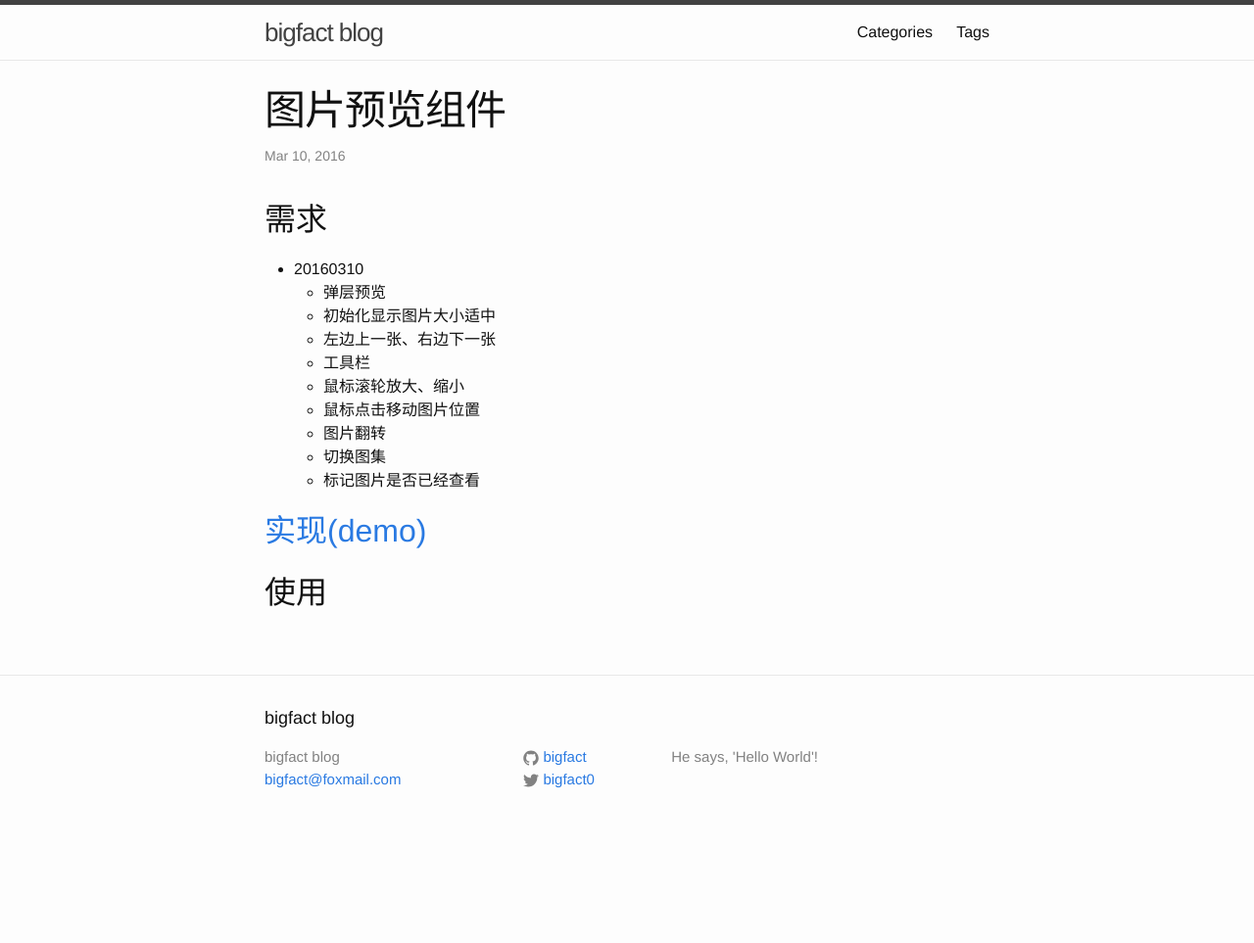
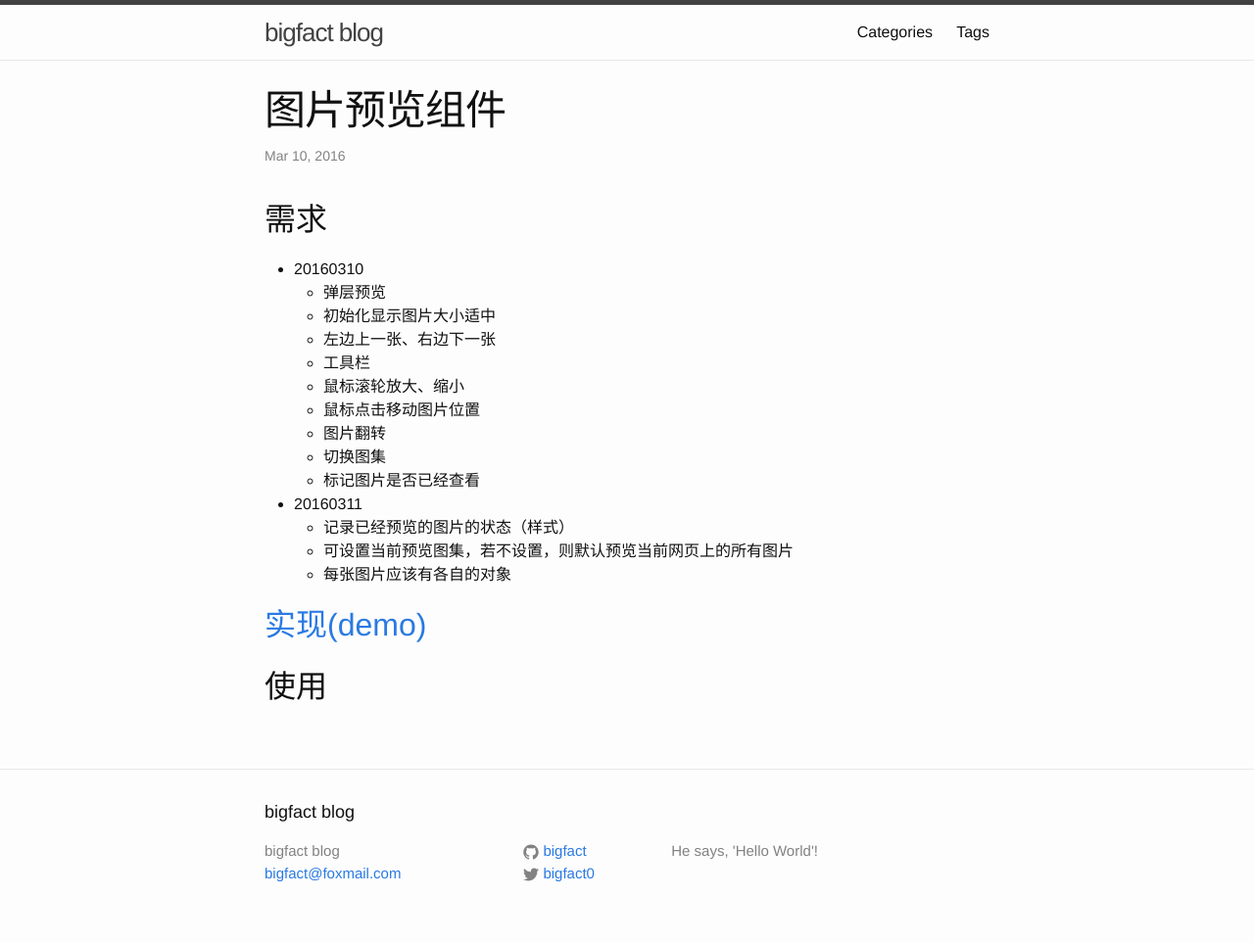
Before and after one commit to bigfact/bigfact.github.io, a Jekyll site: the page built from _posts/2016-03-10-image-preview.md, in a window 1280 px wide. Shown: the whole page at 98% size. Built offline with Jekyll 4.4.1, drawn with Linux system fonts in a browser that asks for light colours; comment, search, counter and statistics services are not loaded; before the commit the page ends 900 px from its top, so only the background shows below that.

Commit message:
20160311

```diff
--- a/_posts/2016-03-10-image-preview.md
+++ b/_posts/2016-03-10-image-preview.md
@@ -17,6 +17,11 @@ tags: js
     * 图片翻转
     * 切换图集
     * 标记图片是否已经查看
+* 20160311
+    * 记录已经预览的图片的状态（样式）
+    * 可设置当前预览图集，若不设置，则默认预览当前网页上的所有图片
+    * 每张图片应该有各自的对象
+
 
 ## [实现(demo)](/examples/image-preview/)
 
```
